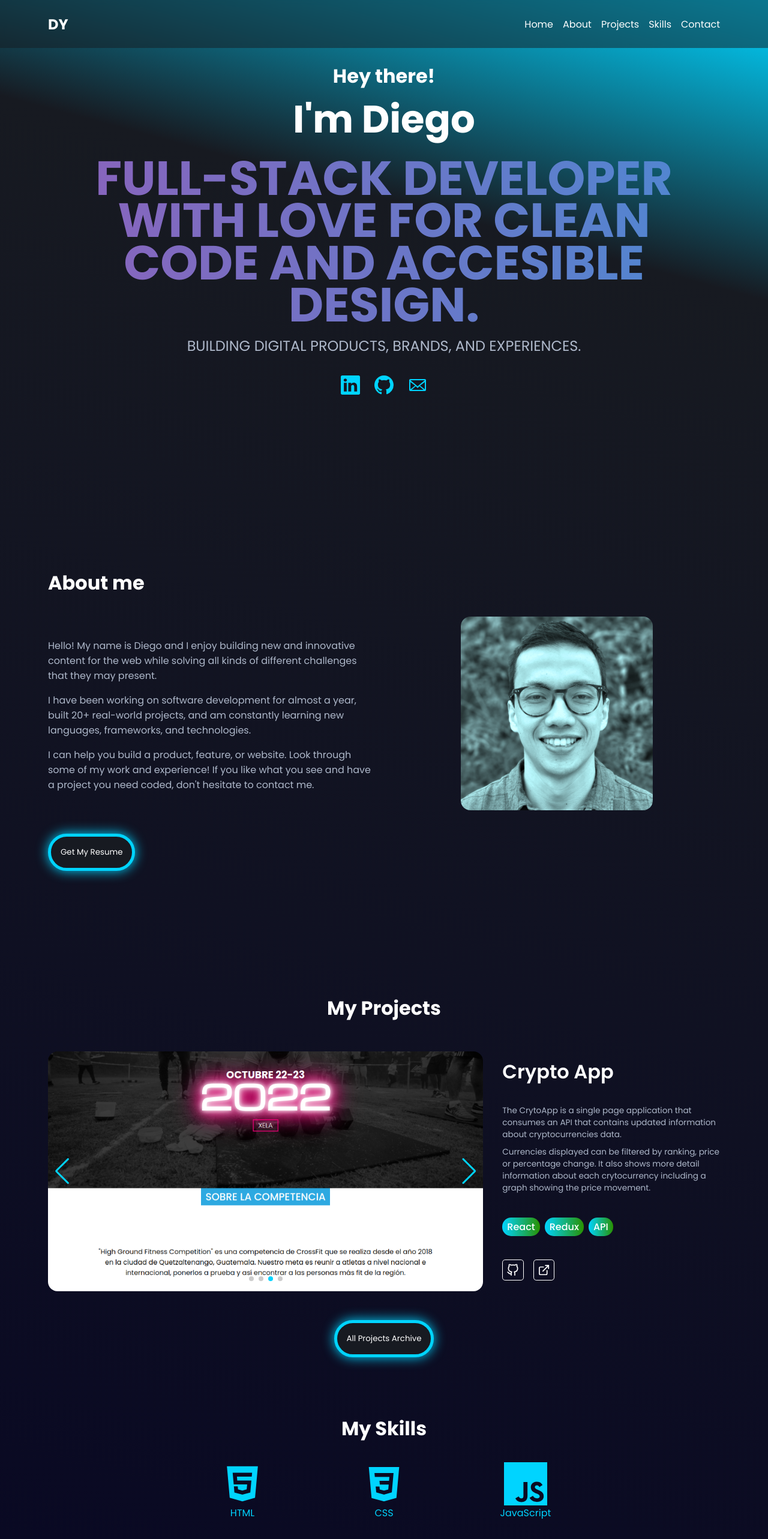
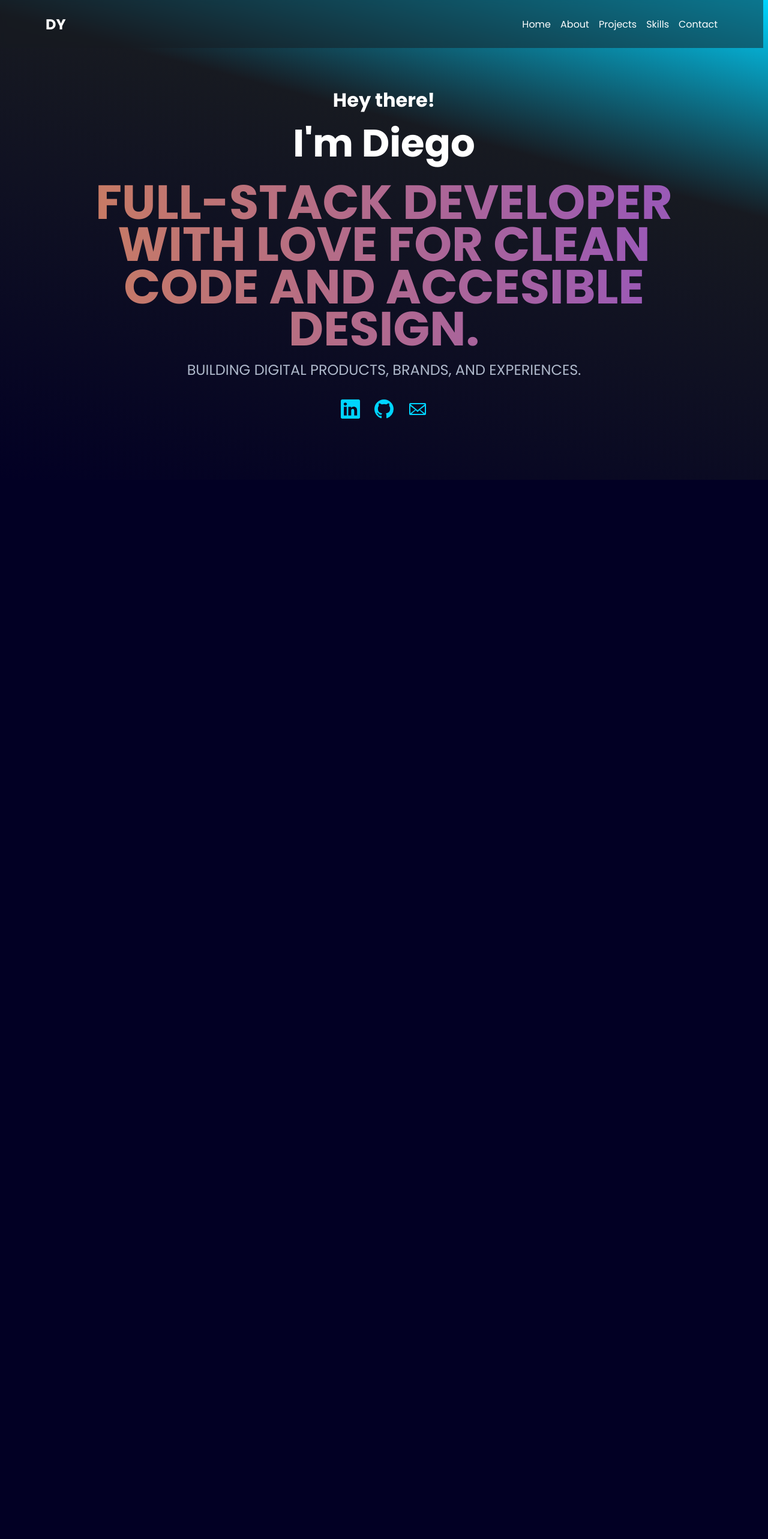
Before and after one commit to diegoyon/portfolio-v3, a React (Create React App) app: page / in a window 1280 px wide. Shown: the top 2566 px of the page at 60% size. After the commit the page ends 800 px from the top, so only its background shows below. Built offline with nearby package versions, Linux system fonts and the light colour scheme.

Commit message:
fix scroll again

```diff
--- a/src/App.css
+++ b/src/App.css
@@ -14,12 +14,7 @@
 
 body {
   background: rgb(2, 0, 36);
-  background: linear-gradient(
-    15deg,
-    rgba(2, 0, 36, 1) 0%,
-    rgba(23, 26, 33, 1) 88%,
-    rgba(0, 212, 255, 1) 100%
-  );
+
   /* padding: 0 3rem; */
   display: flex;
   flex-direction: column;
@@ -65,9 +60,15 @@ button:hover {
 
 main {
   scroll-snap-type: y mandatory;
-  /* overflow-y: scroll; */
-  /* height: calc(100vh - 5rem); */
+  overflow-y: scroll;
+  height: 100vh;
   padding: 0 3rem;
+  background: linear-gradient(
+    15deg,
+    rgba(2, 0, 36, 1) 0%,
+    rgba(23, 26, 33, 1) 68%,
+    rgba(0, 212, 255, 1) 100%
+  );
   /* margin-top: 5rem; */
 }
 
--- a/src/App.js
+++ b/src/App.js
@@ -9,8 +9,9 @@ import './App.css';
 function App() {
   return (
     <>
-      <Navbar />
       <main>
+        <Navbar />
+
         <Home />
         <About />
         <Projects />
--- a/src/components/About.css
+++ b/src/components/About.css
@@ -1,5 +1,6 @@
 .about {
   height: 100vh;
+  padding-top: 5rem;
   display: flex;
   flex-direction: column;
   justify-content: center;
--- a/src/components/Contact.css
+++ b/src/components/Contact.css
@@ -1,5 +1,6 @@
 .contact {
   height: 100vh;
+  padding-top: 5rem;
   display: flex;
   color: white;
   flex-direction: column;
--- a/src/components/Home.css
+++ b/src/components/Home.css
@@ -1,5 +1,6 @@
 .home {
   height: 100vh;
+  padding-top: 5rem;
   display: flex;
   flex-direction: column;
   justify-content: center;
--- a/src/components/Navbar.css
+++ b/src/components/Navbar.css
@@ -2,7 +2,7 @@
   position: fixed;
   top: 0;
   left: 0;
-  width: 100%;
+  width: calc(100% - 8px);
   height: 5rem;
   background-color: rgba(23, 26, 33, 0.5);
   display: flex;
--- a/src/components/Projects.css
+++ b/src/components/Projects.css
@@ -1,6 +1,6 @@
 .projects {
-  height: calc(100vh - 5rem);
-  /* padding: 0rem 0; */
+  height: 100vh;
+  padding-top: 5rem;
   color: white;
   display: flex;
   flex-direction: column;
@@ -62,6 +62,7 @@
   }
 
   .swiper {
+    /* max-height: 20rem; */
     width: 100%;
   }
 
@@ -70,8 +71,8 @@
   }
 
   .projects {
-    justify-content: flex-start;
-    padding-top: 2rem;
+    /* justify-content: flex-start; */
+    /* padding-top: 2rem; */
   }
 
   .all-projects-button {
--- a/src/components/Skills.css
+++ b/src/components/Skills.css
@@ -1,5 +1,6 @@
 .skills {
-  height: calc(100vh - 5rem);
+  height: 100vh;
+  padding-top: 5rem;
   color: white;
   display: flex;
   flex-direction: column;
--- a/src/components/Skills.js
+++ b/src/components/Skills.js
@@ -13,16 +13,16 @@ import {
 } from 'react-icons/si';
 import { FaReact } from 'react-icons/fa';
 
-import AOS from 'aos';
-import 'aos/dist/aos.css';
+// import AOS from 'aos';
+// import 'aos/dist/aos.css';
 
 const Skills = () => {
-  useEffect(() => {
-    AOS.init({ duration: 2000 });
-  }, []);
+  // useEffect(() => {
+  //   AOS.init({ duration: 2000 });
+  // }, []);
   return (
     <section className="skills" id="skills">
-      <h2 data-aos="fade-up">My Skills</h2>
+      <h2>My Skills</h2>
       <div className="skills-grid">
         <div className="skill-card">
           <AiFillHtml5 className="skill-icon" />
```
